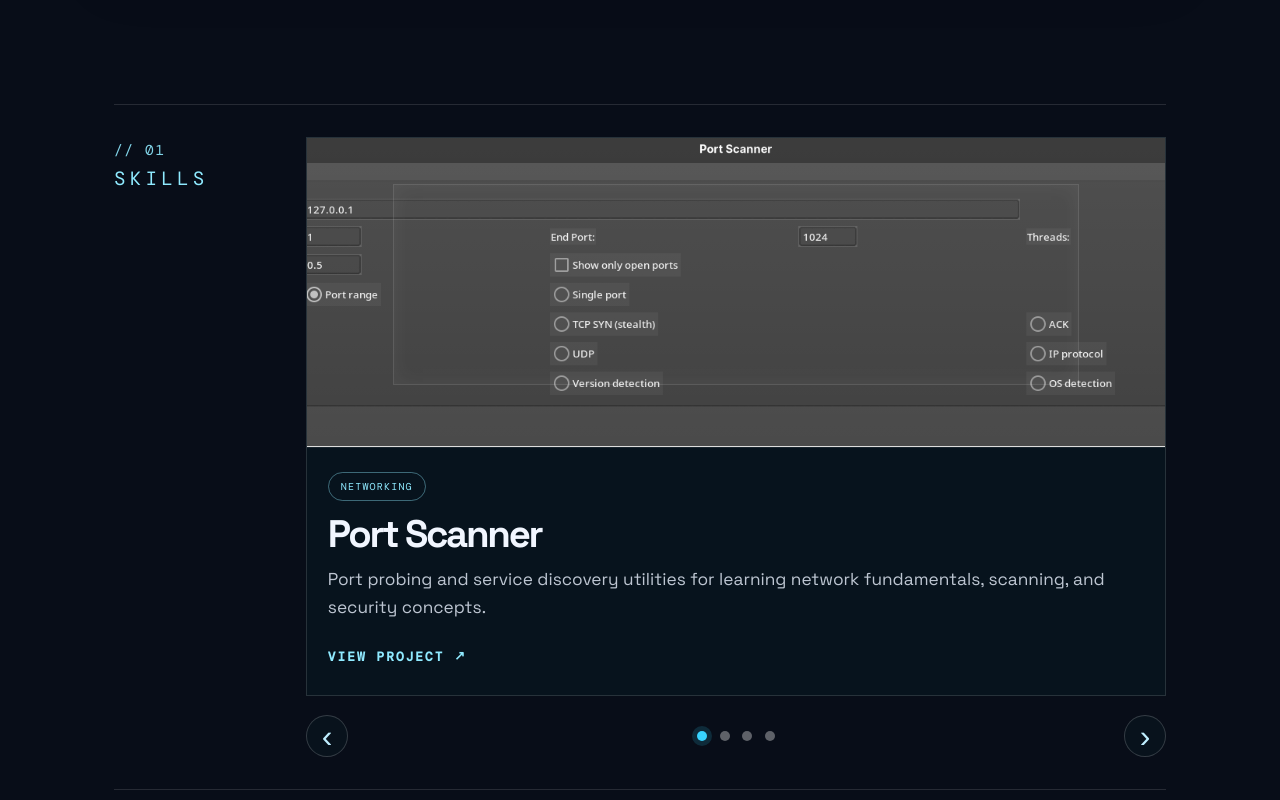
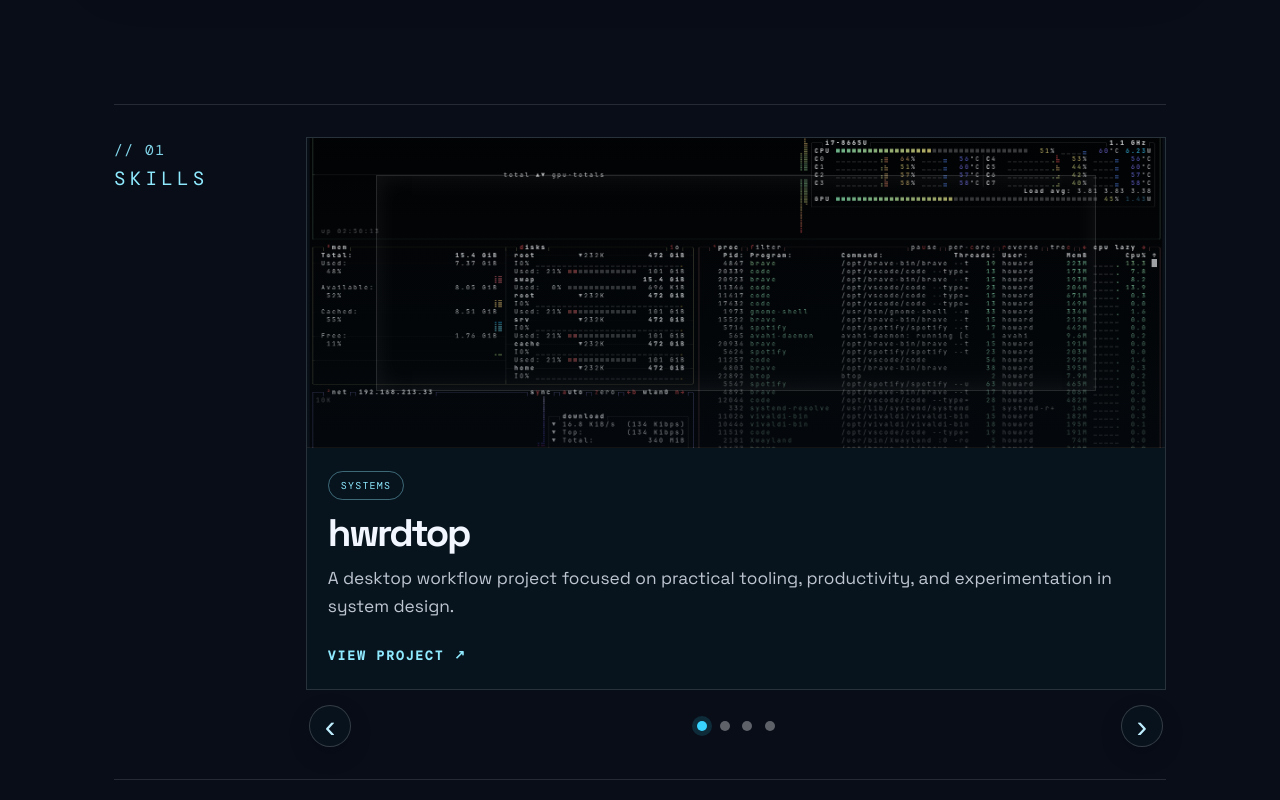
Before and after one commit to howard-einstein/me.1, a plain HTML site: page index.html in a window 1280 px wide. Shown: the part 1100-1900 px from the top of the page. Drawn offline with nearby package versions, Linux system fonts and the light colour scheme.

Commit message:
rearranged

```diff
--- a/index.html
+++ b/index.html
@@ -168,6 +168,19 @@
                 <article class="project-slide active">
                   <div class="slide-visual slide-one" aria-hidden="true"></div>
                   <div class="slide-copy">
+                    <span class="slide-badge">SYSTEMS</span>
+                    <h3>hwrdtop</h3>
+                    <p>
+                      A desktop workflow project focused on practical tooling,
+                      productivity, and experimentation in system design.
+                    </p>
+                    <a href="https://github.com/howard-einstein/hwrdtop" target="_blank" rel="noreferrer">VIEW PROJECT <span>↗</span></a>
+                  </div>
+                </article>
+
+                <article class="project-slide">
+                  <div class="slide-visual slide-two" aria-hidden="true"></div>
+                  <div class="slide-copy">
                     <span class="slide-badge">NETWORKING</span>
                     <h3>Port Scanner</h3>
                     <p>
@@ -175,19 +188,6 @@
                       network fundamentals, scanning, and security concepts.
                     </p>
                     <a href="https://github.com/howard-einstein/port-scanner1.01" target="_blank" rel="noreferrer">VIEW PROJECT <span>↗</span></a>
-                  </div>
-                </article>
-
-                <article class="project-slide">
-                  <div class="slide-visual slide-two" aria-hidden="true"></div>
-                  <div class="slide-copy">
-                    <span class="slide-badge">SYSTEMS</span>
-                    <h3>hwrdtop</h3>
-                    <p>
-                      A desktop workflow project focused on practical tooling,
-                      productivity, and experimentation in system design.
-                    </p>
-                    <a href="https://github.com/howard-einstein/hwrdtop" target="_blank" rel="noreferrer">VIEW PROJECT <span>↗</span></a>
                   </div>
                 </article>
 
--- a/style.css
+++ b/style.css
@@ -124,13 +124,13 @@ h1 em { color: var(--coral); font-style: normal; }
 }
 
 .slide-one {
-  background-image: url("skills_pic/scanner.png");
+  background-image: url("skills_pic/hwrdtop.png");
   background-size: cover;
   background-position: center;
   background-repeat: no-repeat;
 }
 .slide-two {
-  background-image: url("skills_pic/hwrdtop.png");
+  background-image: url("skills_pic/scanner.png");
   background-size: cover;
   background-position: center;
   background-repeat: no-repeat;
@@ -156,17 +156,17 @@ h1 em { color: var(--coral); font-style: normal; }
 }
 
 .slide-visual::before {
-  background: linear-gradient(180deg, rgba(255,255,255,0.08), rgba(255,255,255,0));
+  background: linear-gradient(180deg, rgba(10, 20, 30, 0.12), rgba(10, 20, 30, 0.4));
 }
 
 .slide-visual::after {
-  inset: 15% 10% 20%;
-  border: 1px solid rgba(255, 255, 255, 0.12);
-  box-shadow: inset 0 0 20px rgba(255,255,255,0.06);
+  inset: 12% 8% 18%;
+  border: 1px solid rgba(255, 255, 255, 0.14);
+  box-shadow: inset 0 0 24px rgba(255,255,255,0.07);
 }
 
 .slide-copy {
-  padding: 1.5rem 1.3rem 1.8rem;
+  padding: 1.45rem 1.3rem 1.5rem;
   color: #eaf3ff;
 }
 
@@ -215,7 +215,8 @@ h1 em { color: var(--coral); font-style: normal; }
   align-items: center;
   justify-content: space-between;
   gap: 1rem;
-  margin-top: 1.2rem;
+  margin-top: 0.9rem;
+  padding: 0 0.2rem;
 }
 
 .slider-arrow {
@@ -230,6 +231,7 @@ h1 em { color: var(--coral); font-style: normal; }
   font-size: 2rem;
   line-height: 1;
   cursor: pointer;
+  box-shadow: 0 8px 22px rgba(0,0,0,0.18);
 }
 
 .slider-dots {
```
